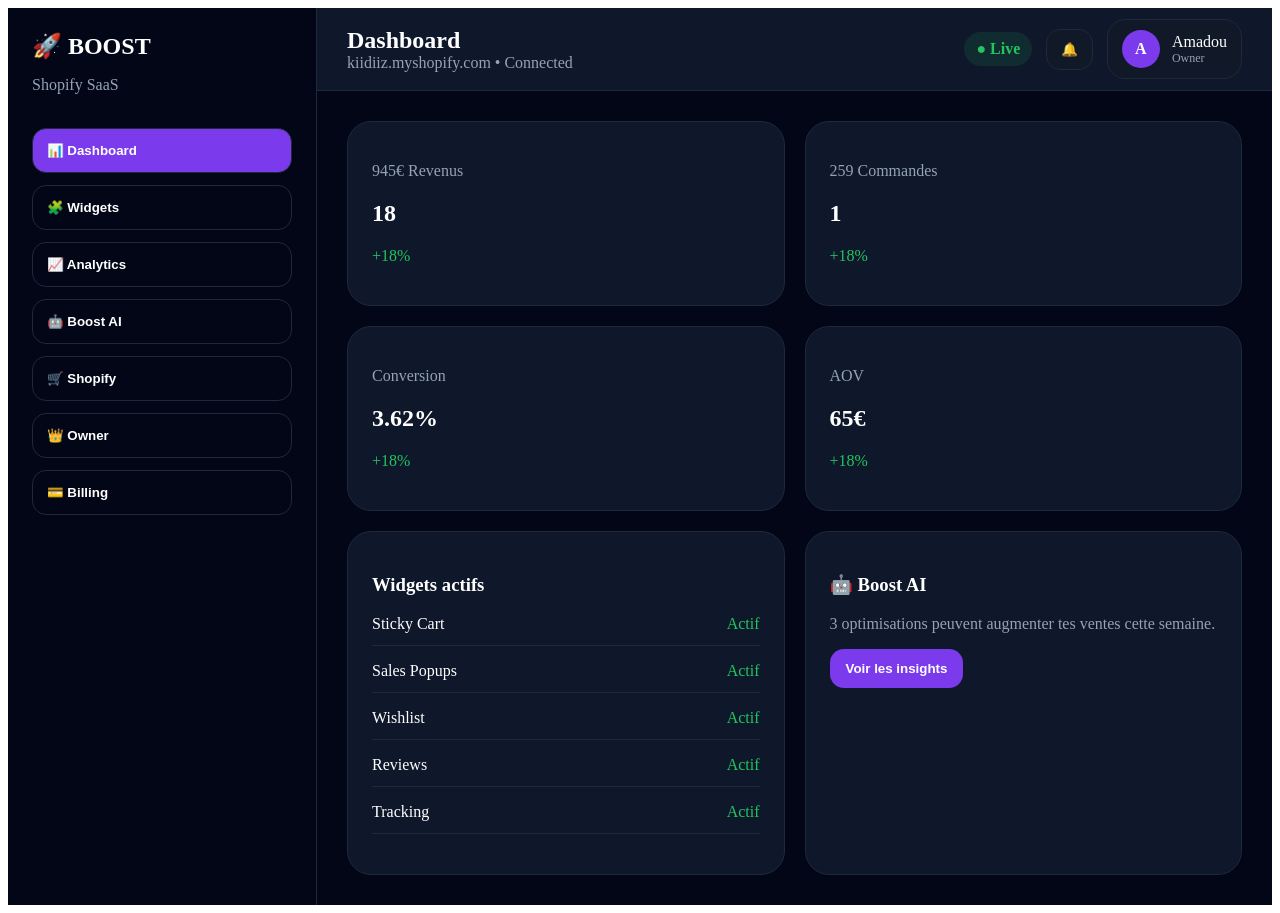
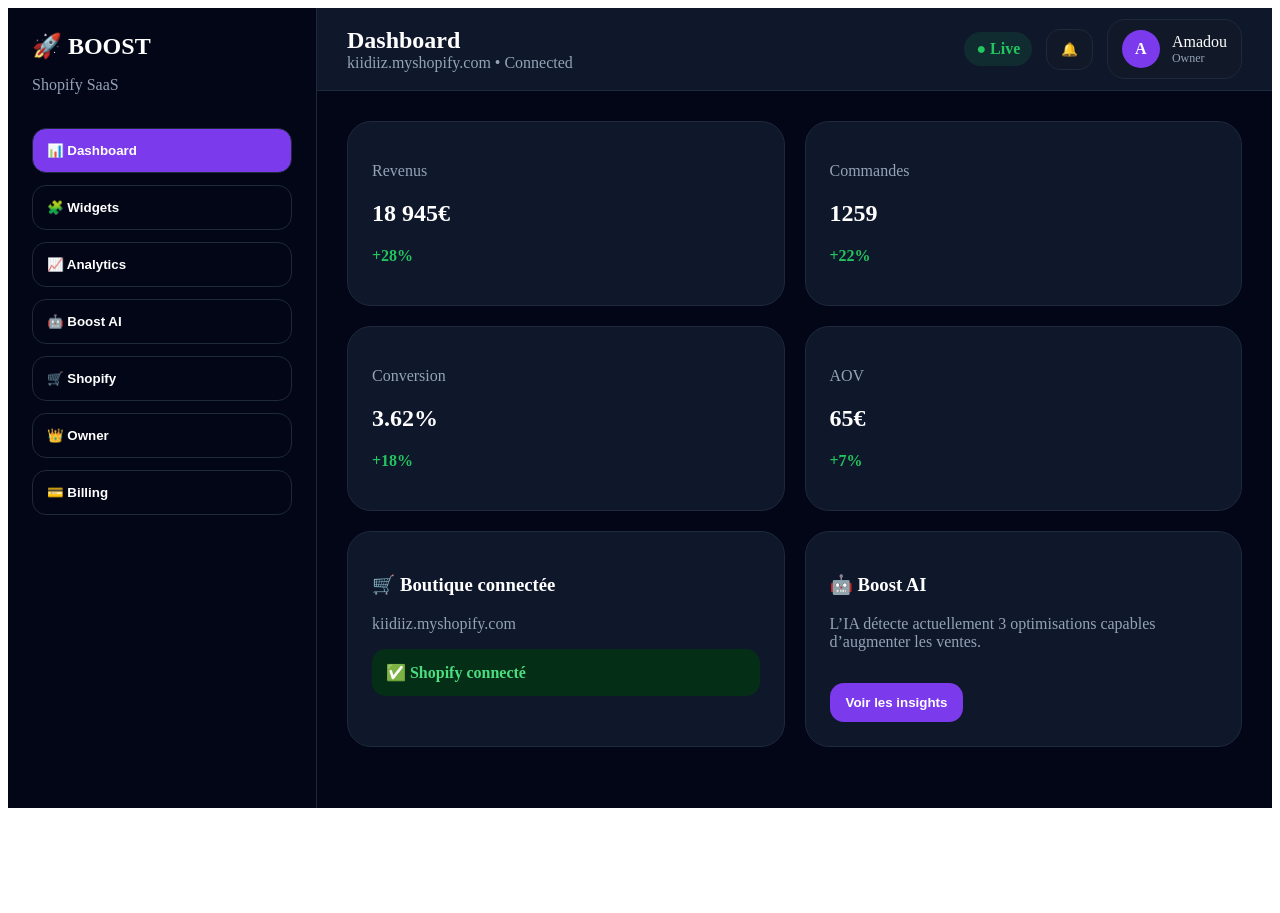
Before and after one commit to Amba91/Boost-App, a Next.js app: page /dashboard in a window 1280 px wide. After the commit the page ends 816 px from the top, so only its background shows below. Built offline with nearby package versions, Linux system fonts and the light colour scheme.

Commit message:
Dynamic Shopify dashboard

```diff
--- /dev/null
+++ b/app/api/shopify/store/route.ts
@@ -0,0 +1,11 @@
+import { NextResponse } from "next/server"
+
+export async function GET() {
+  return NextResponse.json({
+    shop: "kiidiiz.myshopify.com",
+    revenue: "18 945€",
+    orders: 1259,
+    conversion: "3.62%",
+    aov: "65€",
+  })
+}
--- a/app/dashboard/page.tsx
+++ b/app/dashboard/page.tsx
@@ -1,11 +1,27 @@
 "use client"
 
-import { useState } from "react"
+import { useEffect, useState } from "react"
 import Sidebar from "../components/Sidebar"
 import Topbar from "../components/Topbar"
 
+type StoreData = {
+  shop: string
+  revenue: string
+  orders: number
+  conversion: string
+  aov: string
+}
+
 export default function DashboardPage() {
   const [page, setPage] = useState("dashboard")
+
+  const [storeData, setStoreData] = useState<StoreData | null>(null)
+
+  useEffect(() => {
+    fetch("/api/shopify/store")
+      .then((res) => res.json())
+      .then((data) => setStoreData(data))
+  }, [])
 
   return (
     <main style={styles.app}>
@@ -15,7 +31,10 @@ export default function DashboardPage() {
         <Topbar title={title(page)} />
 
         <div style={styles.content}>
-          {page === "dashboard" && <Dashboard />}
+          {page === "dashboard" && (
+            <Dashboard storeData={storeData} />
+          )}
+
           {page === "widgets" && <Widgets />}
           {page === "analytics" && <Analytics />}
           {page === "ai" && <AI />}
@@ -46,44 +65,68 @@ function Card({ children }: { children: React.ReactNode }) {
   return <div style={styles.card}>{children}</div>
 }
 
-function Dashboard() {
+function Dashboard({
+  storeData,
+}: {
+  storeData: StoreData | null
+}) {
+  if (!storeData) {
+    return (
+      <div style={{ color: "white" }}>
+        Chargement Shopify...
+      </div>
+    )
+  }
+
   return (
     <div style={styles.grid}>
-      {["18 945€ Revenus", "1 259 Commandes", "3.62% Conversion", "65€ AOV"].map(
-        (item) => (
-          <Card key={item}>
-            <p style={styles.muted}>{item.split(" ").slice(1).join(" ")}</p>
-            <h2>{item.split(" ")[0]}</h2>
+      <Card>
+        <p style={styles.muted}>Revenus</p>
+        <h2>{storeData.revenue}</h2>
+        <p style={styles.green}>+28%</p>
+      </Card>
+
+      <Card>
+        <p style={styles.muted}>Commandes</p>
+        <h2>{storeData.orders}</h2>
+        <p style={styles.green}>+22%</p>
+      </Card>
+
+      <Card>
+        <p style={styles.muted}>Conversion</p>
+        <h2>{storeData.conversion}</h2>
         <p style={styles.green}>+18%</p>
       </Card>
-        )
-      )}
 
       <Card>
-        <h3>Widgets actifs</h3>
+        <p style={styles.muted}>AOV</p>
+        <h2>{storeData.aov}</h2>
+        <p style={styles.green}>+7%</p>
+      </Card>
 
-        {[
-          "Sticky Cart",
-          "Sales Popups",
-          "Wishlist",
-          "Reviews",
-          "Tracking",
-        ].map((w) => (
-          <p key={w} style={styles.row}>
-            {w}
-            <span style={styles.green}>Actif</span>
+      <Card>
+        <h3>🛒 Boutique connectée</h3>
+
+        <p style={styles.muted}>
+          {storeData.shop}
         </p>
-        ))}
+
+        <div style={styles.connected}>
+          ✅ Shopify connecté
+        </div>
       </Card>
 
       <Card>
         <h3>🤖 Boost AI</h3>
 
         <p style={styles.muted}>
-          3 optimisations peuvent augmenter tes ventes cette semaine.
+          L’IA détecte actuellement 3 optimisations
+          capables d’augmenter les ventes.
         </p>
 
-        <button style={styles.button}>Voir les insights</button>
+        <button style={styles.button}>
+          Voir les insights
+        </button>
       </Card>
     </div>
   )
@@ -107,7 +150,9 @@ function Widgets() {
             Widget configurable pour Shopify.
           </p>
 
-          <button style={styles.button}>Configurer</button>
+          <button style={styles.button}>
+            Configurer
+          </button>
         </Card>
       ))}
     </div>
@@ -120,7 +165,8 @@ function Analytics() {
       <h3>📈 Revenus générés</h3>
 
       <div style={styles.chart}>
-        {[70, 120, 90, 160, 130, 180, 220].map((h, i) => (
+        {[70, 120, 90, 160, 130, 180, 220].map(
+          (h, i) => (
             <div
               key={i}
               style={{
@@ -128,7 +174,8 @@ function Analytics() {
                 height: h,
               }}
             />
-        ))}
+          )
+        )}
       </div>
     </Card>
   )
@@ -158,24 +205,12 @@ function Shopify() {
       <h3>🛒 Connexion Shopify</h3>
 
       <p style={styles.muted}>
-        OAuth prêt pour installation réelle.
+        Shopify est connecté avec succès.
       </p>
 
-      <input
-        defaultValue="kiidiiz.myshopify.com"
-        style={styles.input}
-      />
-
-      <a
-        href="/login"
-        style={{
-          ...styles.button,
-          display: "inline-block",
-          textDecoration: "none",
-        }}
-      >
-        Connecter Shopify
-      </a>
+      <div style={styles.connected}>
+        ✅ Kiidiiz connecté
+      </div>
     </Card>
   )
 }
@@ -190,9 +225,13 @@ function Owner() {
         "Trials 62",
       ].map((s) => (
         <Card key={s}>
-          <p style={styles.muted}>{s.split(" ")[0]}</p>
+          <p style={styles.muted}>
+            {s.split(" ")[0]}
+          </p>
 
-          <h2>{s.split(" ").slice(1).join(" ")}</h2>
+          <h2>
+            {s.split(" ").slice(1).join(" ")}
+          </h2>
         </Card>
       ))}
 
@@ -275,13 +314,16 @@ const styles: Record<string, React.CSSProperties> = {
 
   green: {
     color: "#22c55e",
+    fontWeight: "bold",
   },
 
-  row: {
-    display: "flex",
-    justifyContent: "space-between",
-    borderBottom: "1px solid #1e293b",
-    paddingBottom: 12,
+  connected: {
+    marginTop: 16,
+    background: "#052e16",
+    color: "#4ade80",
+    padding: 14,
+    borderRadius: 14,
+    fontWeight: "bold",
   },
 
   button: {
@@ -292,6 +334,7 @@ const styles: Record<string, React.CSSProperties> = {
     padding: "12px 16px",
     fontWeight: "bold",
     cursor: "pointer",
+    marginTop: 16,
   },
 
   greenButton: {
@@ -325,7 +368,8 @@ const styles: Record<string, React.CSSProperties> = {
 
   bar: {
     flex: 1,
-    background: "linear-gradient(180deg,#8b5cf6,#2563eb)",
+    background:
+      "linear-gradient(180deg,#8b5cf6,#2563eb)",
     borderRadius: "14px 14px 0 0",
   },
 
```
Lines whose indentation alone changed are shown as unchanged.
